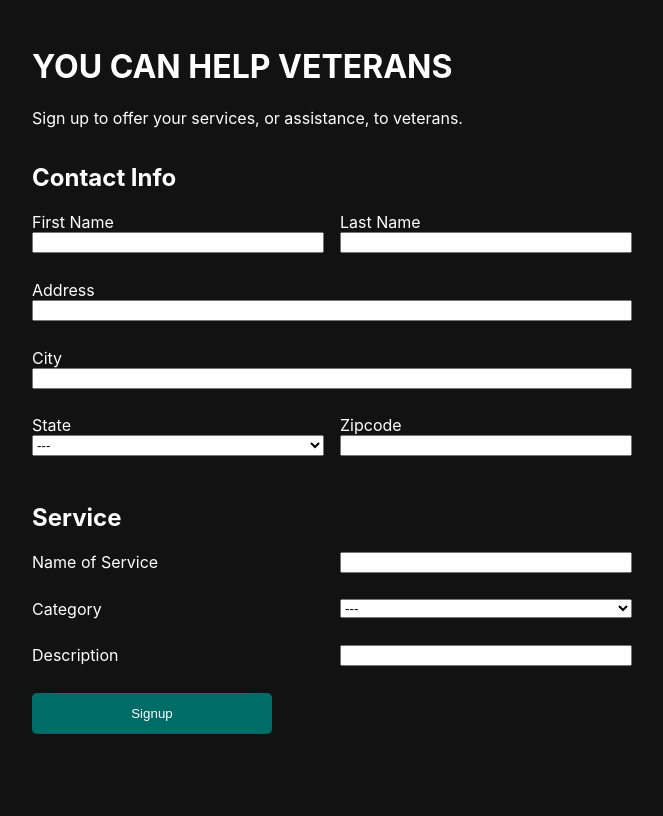
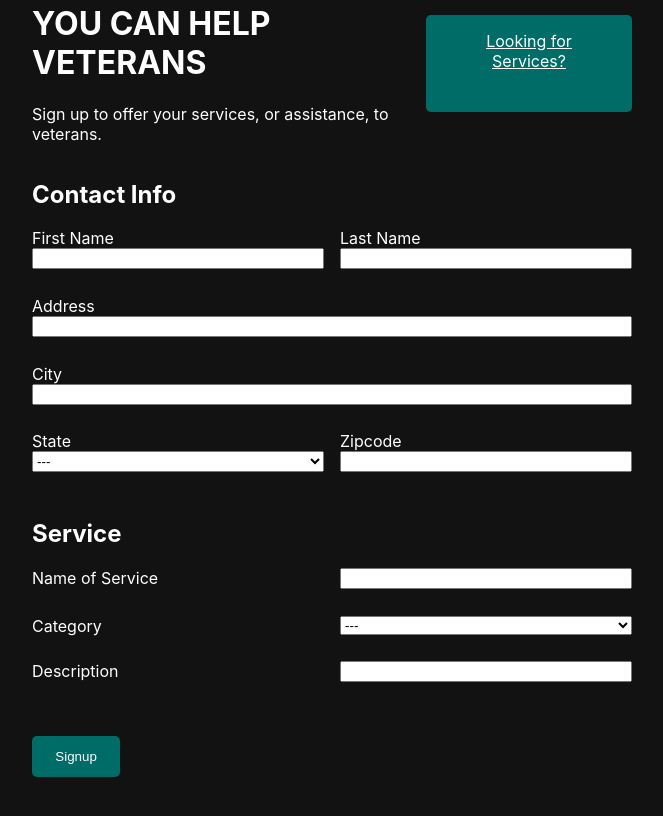
Before and after one commit to Wolverine971/vome, a React (Create React App) app in the folder front-end/: page /giver in a window 1280 px wide. Shown: the whole page, without its empty margins (308-971 px from the left). Built offline with nearby package versions, Linux system fonts and the light colour scheme.

Commit message:
Links Added

```diff
--- a/front-end/src/components/map/map.css
+++ b/front-end/src/components/map/map.css
@@ -1,5 +1,5 @@
 .map-container {
-    height: calc(100vh - 250px);
+    height: 65vh;
     width: 80vw;
 }
 
--- a/front-end/src/components/signup/GiverSignUp.css
+++ b/front-end/src/components/signup/GiverSignUp.css
@@ -10,6 +10,17 @@
 
 .field-input {
     margin-bottom: 2em;
+}
+
+.header {
+    display: flex;
+    justify-content: space-between;
+}
+
+.btn {
+    margin-top: 2em;
+    text-align: center;
+    width: auto;
 }
 
 /* .availability {
--- a/front-end/src/components/signup/GiverSignUp.js
+++ b/front-end/src/components/signup/GiverSignUp.js
@@ -1,13 +1,17 @@
 import React from 'react';
+import { Link } from "react-router-dom"
 import './GiverSignUp.css';
 import SignUpInfo from './SignUpInfo';
 
 function GiverSignUp() {
   return (
     <div className='support-giver-sign-up'>
-        <div>
+        <div className="header">
+          <div>
             <h1>YOU CAN HELP VETERANS</h1>
             <p>Sign up to offer your services, or assistance, to veterans.</p>
+          </div>
+            <Link to="/seeker" className="btn">Looking for Services?</Link>
         </div>
 
       <SignUpInfo />
--- a/front-end/src/components/signup/SignUpInfo.css
+++ b/front-end/src/components/signup/SignUpInfo.css
@@ -81,7 +81,6 @@
     grid-area: service;
 }
 
-
 .service-label {
     grid-area: serviceLabel;
 }
--- a/front-end/src/components/signup/SupportSignUp.css
+++ b/front-end/src/components/signup/SupportSignUp.css
@@ -3,6 +3,21 @@ body {
     color: #fff;
 }
 
-.select-state {
-    width: 200px;
+.support-sign-up {
+    display: flex;
+    flex-direction: column;
+    height: 100vh;
+    width: 80%;
+    margin: 0 auto;
 }
+
+.support-header {
+    display: flex;
+    flex-direction: column;
+    align-items: center;
+}
+
+.giver-to-service {
+    align-self: flex-end;
+    margin: 0;
+}
--- a/front-end/src/components/signup/SupportSignUp.js
+++ b/front-end/src/components/signup/SupportSignUp.js
@@ -1,4 +1,5 @@
 import React from "react";
+import { Link } from "react-router-dom"
 import "./SupportSignUp.css"
 import Map from "../map/map"
 import MapNav from "../mapNav/mapNav"
@@ -8,11 +9,18 @@ function SupportSignUp() {
     const [selectedState, setSelectedState] = useState("");
 
     return (
-        <div>
-            <h1>Veterans Find Assistance</h1>
-            <h2 >Search Available Services by State</h2>
+        <div className="support-sign-up">
+            <div className="support-header">
+                <div className="support-title">
+                    <h1>Veterans Find Assistance</h1>
+                    <h2 >Search Available Services by State</h2>
+                </div>
+                <Link to="/giver" className="btn giver-to-service">Add a Service?</Link>
+            </div>
+
             <MapNav setterFunc={setSelectedState} />
             <Map selectedState={selectedState} />
+
         </div>
     )
 }
```
